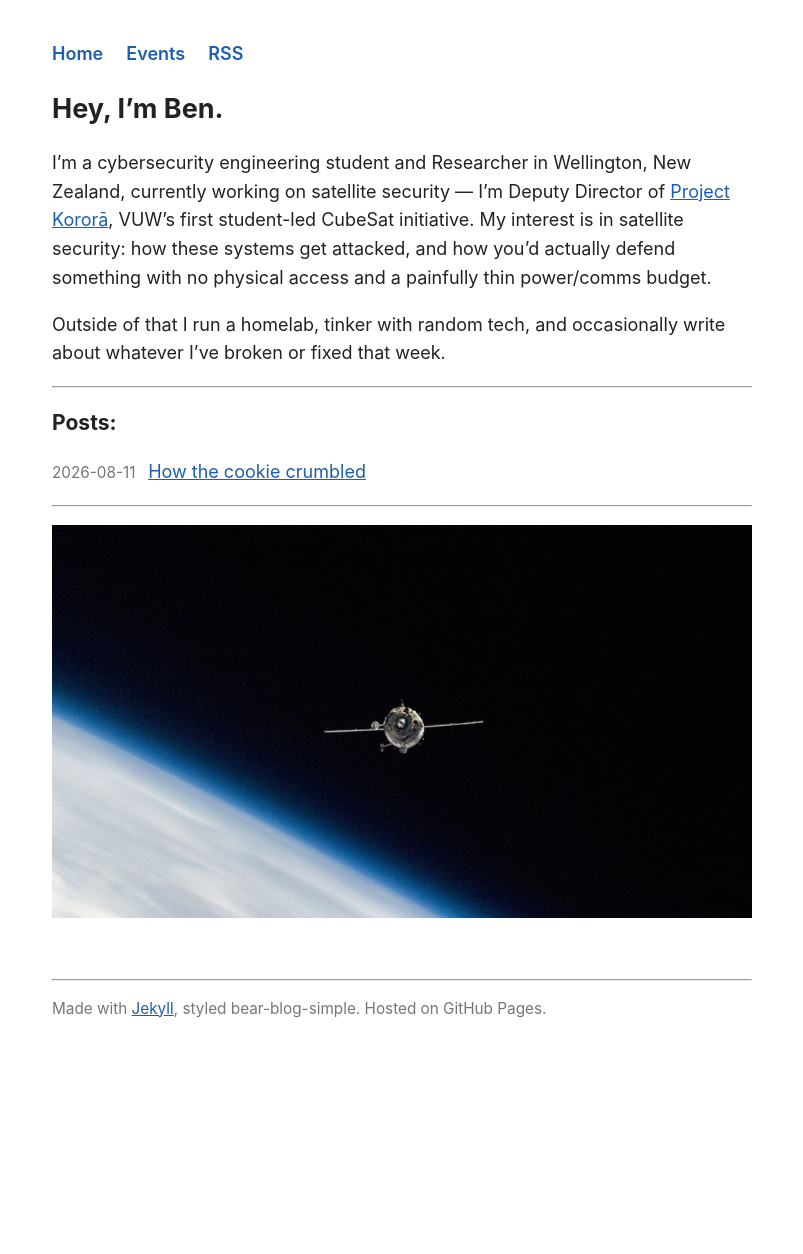
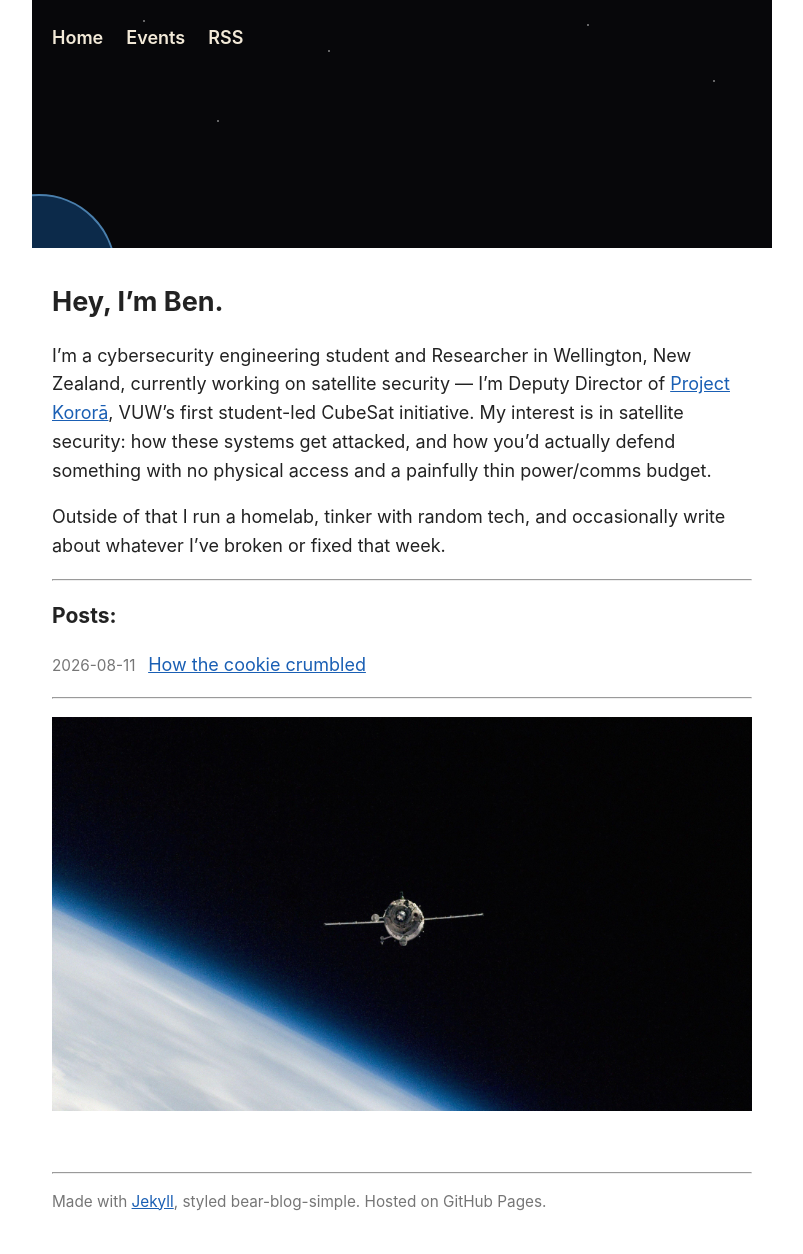
Before and after one commit to benvandw/benvandw.github.io, a Jekyll site: the page built from index.md, in a window 1280 px wide. Shown: the whole page, without its empty margins (238-1041 px from the left). Built offline with Jekyll 4.4.1, drawn with Linux system fonts in a browser that asks for light colours; before the commit the page ends 1061 px from its top, so only the background shows below that.

Commit message:
Add dark hero panel styles in CSS
Added styles for a dark-themed hero panel with earth-limb curve.

```diff
--- a/assets/css/style.css
+++ b/assets/css/style.css
@@ -129,3 +129,44 @@ blockquote {
   .timeline { border-left-color: #333; }
   .timeline-entry::before { background: #8ab4f8; }
 }
+/* Hero: dark "space" panel with a small earth-limb curve
+   tucked into the bottom-left corner. */
+.hero {
+  background: #07070a;
+  margin: -40px -20px 2em;
+  padding: 24px 20px;
+  height: 200px;
+  position: relative;
+  overflow: hidden;
+}
+
+.hero nav a {
+  color: #f2e9d8;
+  position: relative;
+  z-index: 2;
+}
+
+.earthrise {
+  position: absolute;
+  inset: 0;
+}
+
+.earthrise .star {
+  position: absolute;
+  width: 2px;
+  height: 2px;
+  background: #ffffff;
+  opacity: 0.5;
+  border-radius: 50%;
+}
+
+.earthrise .earth {
+  position: absolute;
+  bottom: -100px;
+  left: -70px;
+  width: 150px;
+  height: 150px;
+  border-radius: 50%;
+  background: #0c2a4a;
+  border: 2px solid #4a7fad;
+}
```
